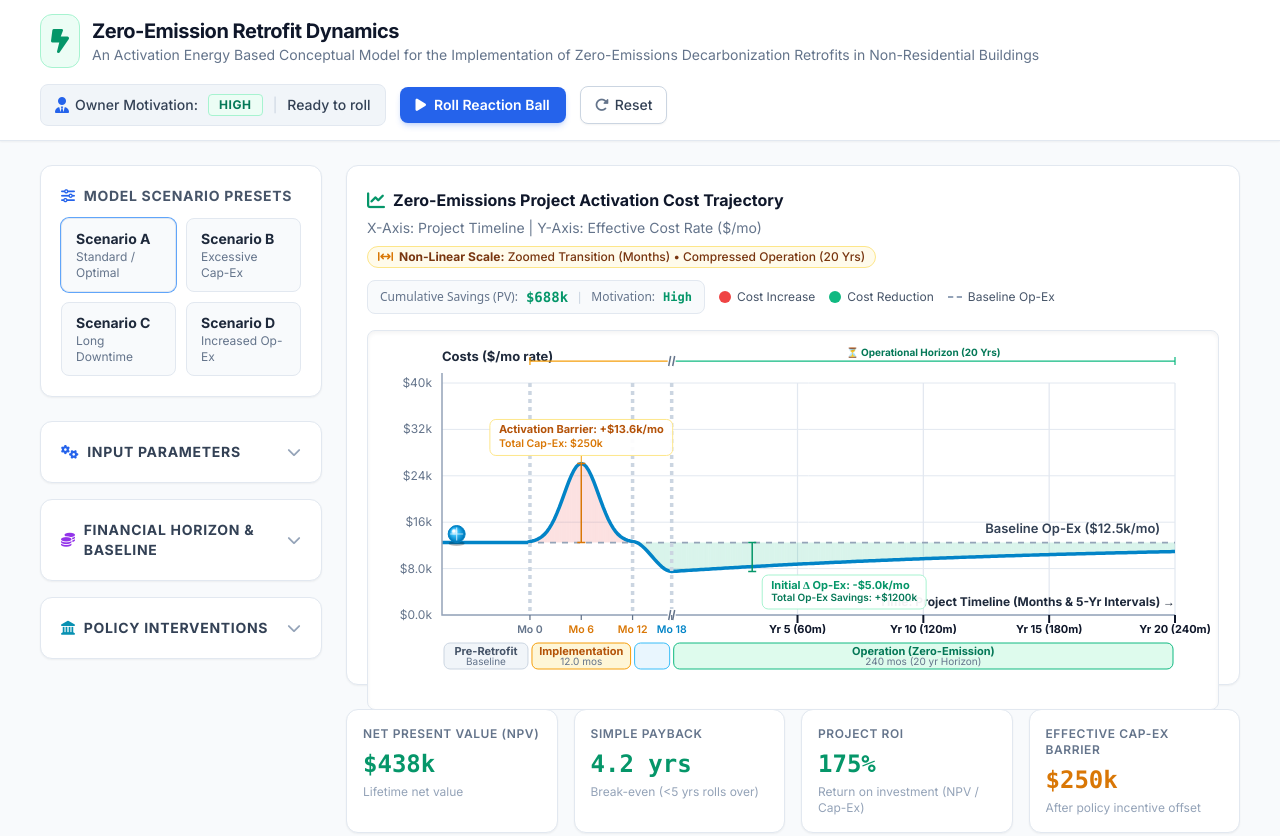
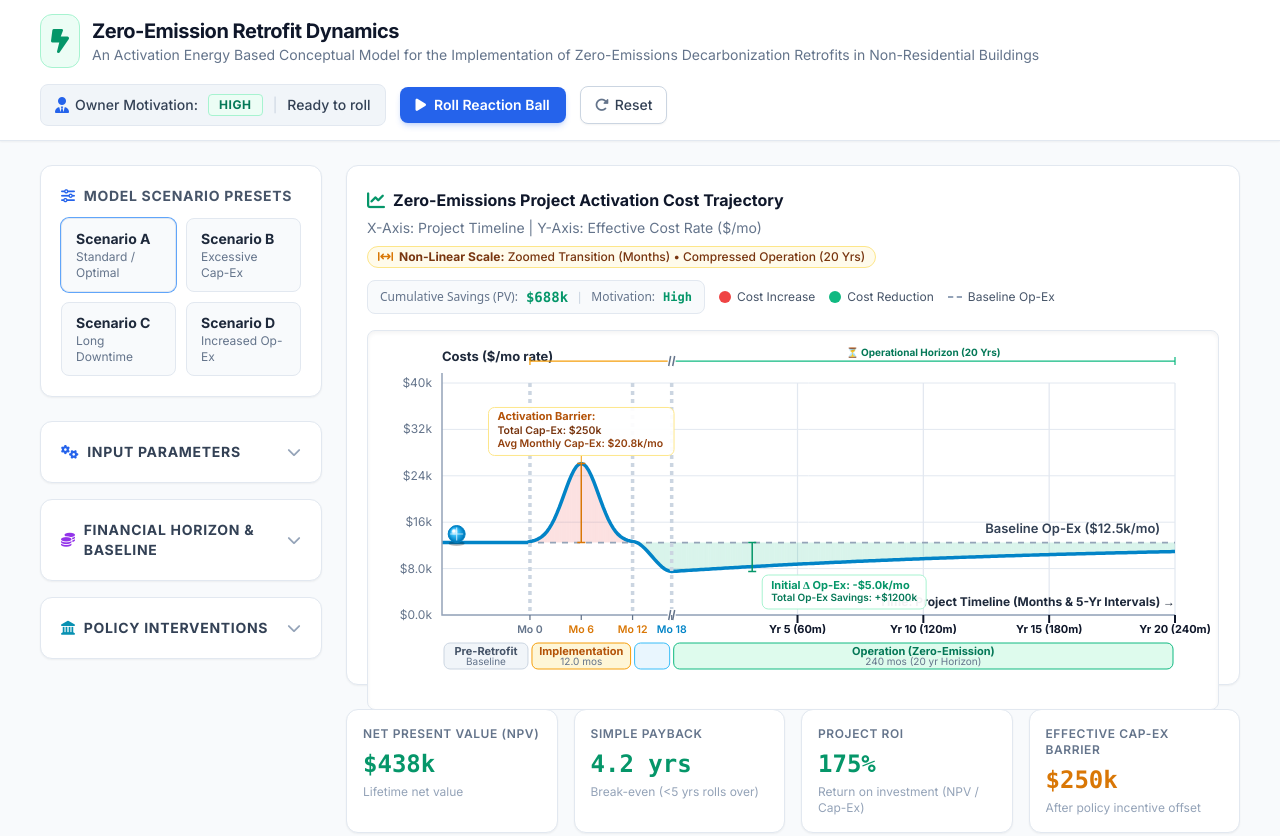
Before and after one commit to ericdfournier/activation_theory_model, a plain HTML site: page activation_model_light.html in a window 1280 px wide. Shown: the top 836 px of the page. Drawn offline with nearby package versions, Linux system fonts and the light colour scheme.

Commit message:
Update Activation Barrier callout to show Activation Barrier title, Total Cap-Ex, and Avg Monthly Cap-Ex

```diff
--- a/activation_model_light.html
+++ b/activation_model_light.html
@@ -1769,19 +1769,24 @@
             ctx.stroke();
 
             // Smart Positioning for Activation Barrier Callout Badge
-            const actTitle = `Activation Barrier: +$${peakRateHeight.toFixed(1)}k/mo`;
-            const actSub = `Total Cap-Ex: $${Math.round(effectiveCapEx)}k`;
+            const effInstallMonths = phaseInfo.effInstallMonths;
+            const avgMonthlyCapex = effectiveCapEx / effInstallMonths;
+            const actHeader = 'Activation Barrier:';
+            const actLine1 = `Total Cap-Ex: $${Math.round(effectiveCapEx)}k`;
+            const actLine2 = `Avg Monthly Cap-Ex: $${avgMonthlyCapex.toFixed(1)}k/mo`;
+
             ctx.font = 'bold 11px Inter';
-            const actTitleW = ctx.measureText(actTitle).width;
+            const wHeader = ctx.measureText(actHeader).width;
             ctx.font = '600 10.5px Inter';
-            const actSubW = ctx.measureText(actSub).width;
-            const actCardW = Math.max(actTitleW, actSubW) + 18;
-            const actCardH = 36;
+            const wLine1 = ctx.measureText(actLine1).width;
+            const wLine2 = ctx.measureText(actLine2).width;
+            const actCardW = Math.max(wHeader, wLine1, wLine2) + 20;
+            const actCardH = 48;
 
             let actCardX = peakX + 10;
             let actCardY = (baselineY + peakY) / 2 - actCardH / 2;
 
-            // Space check: If space above the peak is clear (>= 42px), position callout in the open space above peak
+            // Space check: If space above the peak is clear (>= 52px), position callout in the open space above peak
             if (peakY - (paddingTop + 14) >= actCardH) {
                 actCardX = Math.max(paddingLeft + 8, Math.min(peakX - actCardW / 2, width - paddingRight - actCardW - 8));
                 actCardY = peakY - actCardH - 8;
@@ -1816,11 +1821,15 @@
             ctx.textAlign = 'left';
             ctx.fillStyle = '#b45309';
             ctx.font = 'bold 11px Inter';
-            ctx.fillText(actTitle, actCardX + 9, actCardY + 14);
-
-            ctx.fillStyle = '#d97706';
+            ctx.fillText(actHeader, actCardX + 9, actCardY + 13);
+
+            ctx.fillStyle = '#78350f';
             ctx.font = '600 10.5px Inter';
-            ctx.fillText(actSub, actCardX + 9, actCardY + 28);
+            ctx.fillText(actLine1, actCardX + 9, actCardY + 27);
+
+            ctx.fillStyle = '#92400e';
+            ctx.font = '600 10.5px Inter';
+            ctx.fillText(actLine2, actCardX + 9, actCardY + 40);
 
             // Op-Ex Delta Indicator in Operation Phase (Initial undiscounted monthly rate marker)
             const opexMarkerX = xCommissionEnd + (xEnd - xCommissionEnd) * 0.16;
```
